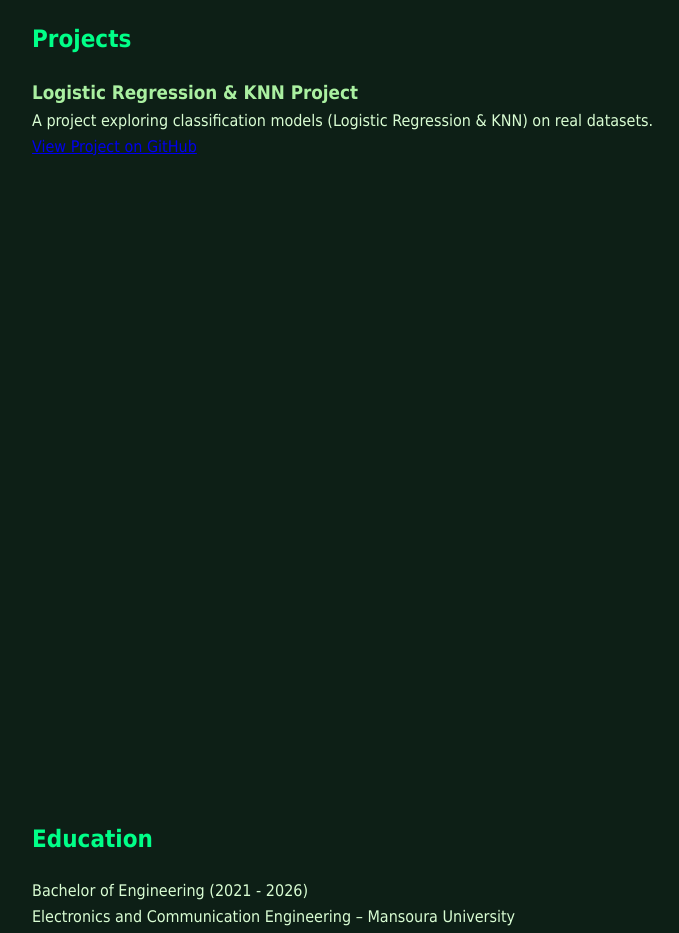
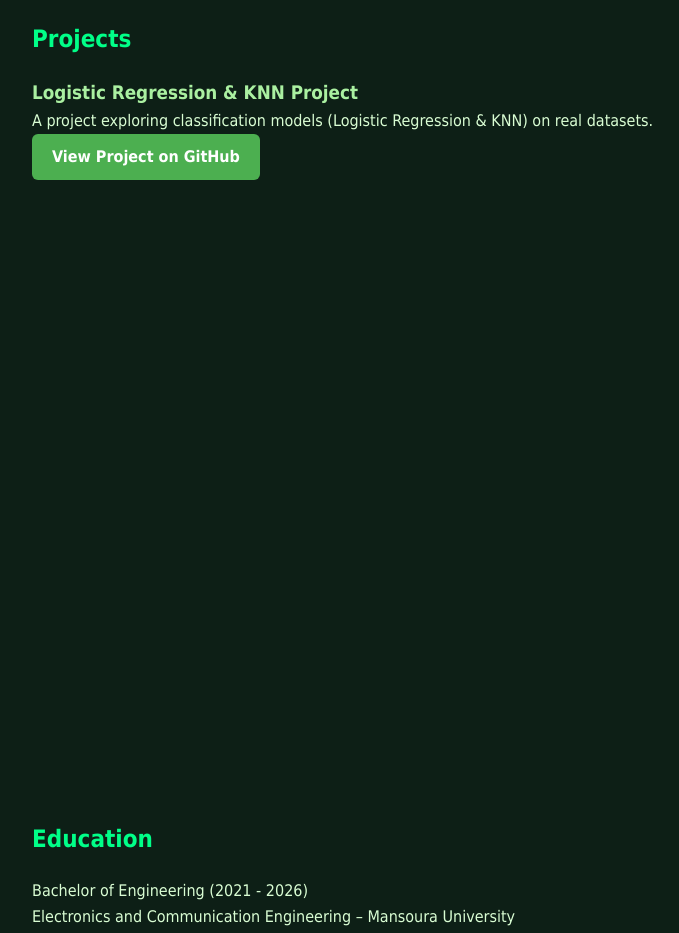
Before and after one commit to BasmalaMuhammad/BasmalaMuhammad.github.io, a plain HTML site: page index.html in a window 1280 px wide. Shown: the part 2480-3413 px from the top of the page, without its empty margins (18-697 px from the left). Drawn offline with Linux system fonts and the light colour scheme.

Commit message:
Update style.css

```diff
--- a/style.css
+++ b/style.css
@@ -101,3 +101,18 @@ footer {
   font-size: 14px;
   color: #b8d9c4;
 }
+/* --- Project Button Style --- */
+.btn {
+  display: inline-block;
+  padding: 10px 20px;
+  background-color: #4CAF50; /* لون الزرار */
+  color: #fff;               /* لون الكتابة */
+  text-decoration: none;
+  font-weight: bold;
+  border-radius: 6px;
+  transition: background 0.3s ease;
+}
+
+.btn:hover {
+  background-color: #45a049; /* اللون عند المرور بالماوس */
+}
```
